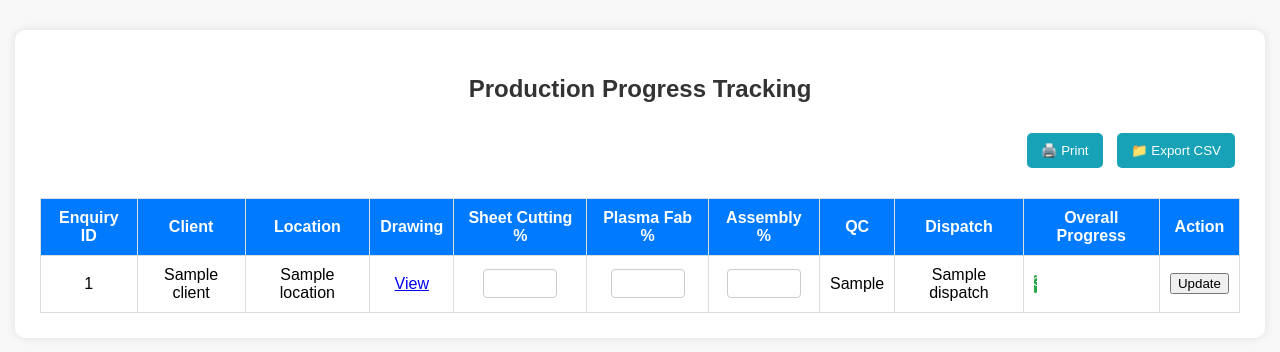
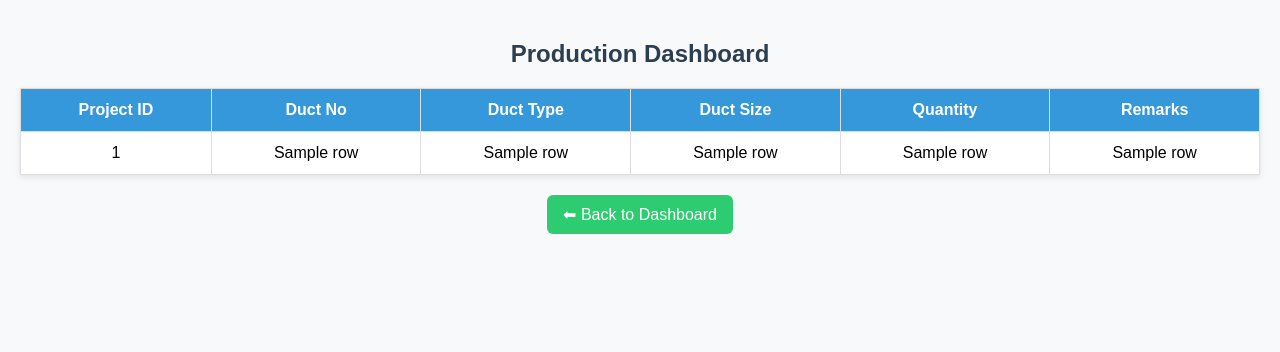
Before and after one commit to Madhan12-tech/erp-management-system, a Flask app: template templates/production.html in a window 1280 px wide. Shown: the top 352 px of the page. Run offline with Flask 3, Linux system fonts and the light colour scheme; the template is opened without the code that fills it: most values are stand-ins (such as "Sample title", 1, 10 or a date in 2020); one stand-in notice (Sample message) is shown.

Commit message:
Update production.html

```diff
--- a/templates/production.html
+++ b/templates/production.html
@@ -2,208 +2,87 @@
 <html lang="en">
 <head>
   <meta charset="UTF-8">
-  <title>Production Progress - ERP</title>
+  <title>Production Dashboard</title>
   <style>
     body {
       font-family: Arial, sans-serif;
-      background: #f8f8f8;
+      background: #f7f9fa;
       margin: 0;
-      padding: 0;
+      padding: 20px;
     }
-
-    .container {
-      max-width: 1200px;
-      margin: 30px auto;
-      background: white;
-      padding: 25px;
-      border-radius: 10px;
-      box-shadow: 0 0 10px rgba(0,0,0,0.1);
+    h2 {
+      color: #2c3e50;
+      text-align: center;
     }
-
-    h2 {
-      text-align: center;
-      margin-bottom: 20px;
-      color: #333;
-    }
-
     table {
       width: 100%;
       border-collapse: collapse;
+      background: #fff;
+      box-shadow: 0 2px 6px rgba(0,0,0,0.1);
       margin-top: 20px;
     }
-
     th, td {
-      padding: 10px;
+      padding: 12px;
       border: 1px solid #ddd;
       text-align: center;
     }
-
     th {
-      background: #007bff;
+      background-color: #3498db;
       color: white;
     }
-
-    input[type="number"] {
-      width: 60px;
-      padding: 6px;
-      border-radius: 4px;
-      border: 1px solid #ccc;
-      text-align: center;
+    tr:nth-child(even) {
+      background-color: #f2f2f2;
     }
-
-    .progress-bar {
-      background: #28a745;
-      height: 18px;
-      border-radius: 4px;
+    .back-button {
+      display: inline-block;
+      padding: 10px 16px;
+      background-color: #2ecc71;
       color: white;
-      text-align: center;
-      font-size: 12px;
+      text-decoration: none;
+      border-radius: 6px;
+      margin-top: 20px;
     }
-
-    .export-btn {
-      background: #17a2b8;
-      color: white;
-      border: none;
-      padding: 10px 14px;
-      margin: 10px 5px;
-      border-radius: 5px;
-      cursor: pointer;
-    }
-
-    .toast {
-      position: fixed;
-      top: 20px;
-      right: 20px;
-      background: #333;
-      color: white;
-      padding: 12px;
-      border-radius: 6px;
-      display: none;
+    .back-button:hover {
+      background-color: #27ae60;
     }
   </style>
 </head>
 <body>
 
-<div class="container">
-  <h2>Production Progress Tracking</h2>
+  <h2>Production Dashboard</h2>
 
-  <div style="text-align:right;">
-    <button class="export-btn" onclick="window.print()">🖨️ Print</button>
-    <button class="export-btn" onclick="exportCSV()">📁 Export CSV</button>
-  </div>
-
-  <form method="POST" action="/update_production">
+  {% if rows %}
   <table>
     <thead>
       <tr>
-          <th>Enquiry ID</th>
-          <th>Client</th>
-          <th>Location</th>
-          <th>Drawing</th>
-          <th>Sheet Cutting %</th>
-          <th>Plasma Fab %</th>
-          <th>Assembly %</th>
-          <th>QC</th>
-          <th>Dispatch</th>
-          <th>Overall Progress</th>
-          <th>Action</th>
+        <th>Project ID</th>
+        <th>Duct No</th>
+        <th>Duct Type</th>
+        <th>Duct Size</th>
+        <th>Quantity</th>
+        <th>Remarks</th>
       </tr>
     </thead>
     <tbody>
-        {% for p in projects %}
+      {% for row in rows %}
       <tr>
-          <td>{{ p.enquiry_id }}</td>
-          <td>{{ p.client }}</td>
-          <td>{{ p.location }}</td>
-          <td>
-            {% if p.source_drawing %}
-              <a href="/uploads/{{ p.source_drawing }}" target="_blank">View</a>
-            {% else %}
-              No File
-            {% endif %}
-          </td>
-
-          <!-- Stage 1: Sheet Cutting % -->
-          <td>
-            <input type="number" name="sheet_cutting_{{ p.id }}" min="0" max="100"
-              value="{{ p.sheet_cutting or 0 }}">
-          </td>
-
-          <!-- Stage 2: Plasma Fabrication % -->
-          <td>
-            <input type="number" name="plasma_fab_{{ p.id }}" min="0" max="100"
-              value="{{ p.plasma_fab or 0 }}">
-          </td>
-
-          <!-- Stage 3: Assembly % -->
-          <td>
-            <input type="number" name="assembly_{{ p.id }}" min="0" max="100"
-              value="{{ p.assembly or 0 }}">
-          </td>
-
-          <!-- Stage 4: Quality Check (display only) -->
-          <td>{{ p.quality_check or 'Pending' }}</td>
-
-          <!-- Stage 5: Dispatch (display only) -->
-          <td>{{ p.dispatch or 'Pending' }}</td>
-
-          <!-- Overall Progress Calculation -->
-          <td>
-            {% set total = ((p.sheet_cutting or 0) + (p.plasma_fab or 0) + (p.assembly or 0)) / 3 %}
-            <div class="progress-bar" style="width: {{ total }}%;">
-              {{ total|round(0) }}%
-            </div>
-          </td>
-
-          <td>
-            <button type="submit" name="update_id" value="{{ p.id }}">Update</button>
-          </td>
+        <td>{{ row[0] }}</td>
+        <td>{{ row[1] }}</td>
+        <td>{{ row[2] }}</td>
+        <td>{{ row[3] }}</td>
+        <td>{{ row[4] }}</td>
+        <td>{{ row[5] }}</td>
       </tr>
       {% endfor %}
     </tbody>
   </table>
-  </form>
+  {% else %}
+    <p style="text-align: center; margin-top: 20px;">No production data available.</p>
+  {% endif %}
+
+  <div style="text-align: center;">
+    <a href="{{ url_for('dashboard') }}" class="back-button">⬅ Back to Dashboard</a>
   </div>
-  <div id="toast" class="toast"></div>
-
-<script>
-  // Toast messages (flash)
-  {% with messages = get_flashed_messages(with_categories=true) %}
-    {% if messages %}
-      const toast = document.getElementById("toast");
-      {% for category, message in messages %}
-        toast.textContent = "{{ message }}";
-        toast.style.backgroundColor = {
-          success: '#28a745',
-          danger: '#dc3545',
-          warning: '#ffc107',
-          info: '#17a2b8'
-        }['{{ category }}'] || '#333';
-        toast.style.display = "block";
-        setTimeout(() => toast.style.display = "none", 3000);
-      {% endfor %}
-    {% endif %}
-  {% endwith %}
-
-  // CSV Export function
-  function exportCSV() {
-    let rows = [["Enquiry ID", "Client", "Location", "Sheet Cutting %", "Plasma Fab %", "Assembly %", "QC", "Dispatch", "Overall"]];
-    document.querySelectorAll("tbody tr").forEach(row => {
-      const cols = Array.from(row.querySelectorAll("td")).map(td => td.innerText.trim());
-      rows.push(cols.slice(0, 9));
-    });
-
-    let csvContent = rows.map(e => e.join(",")).join("\n");
-    const blob = new Blob([csvContent], { type: "text/csv;charset=utf-8;" });
-    const url = URL.createObjectURL(blob);
-    const link = document.createElement("a");
-    link.setAttribute("href", url);
-    link.setAttribute("download", "production_progress.csv");
-    document.body.appendChild(link);
-    link.click();
-    document.body.removeChild(link);
-  }
-</script>
 
 </body>
 </html>
```
Lines whose indentation alone changed are shown as unchanged.
